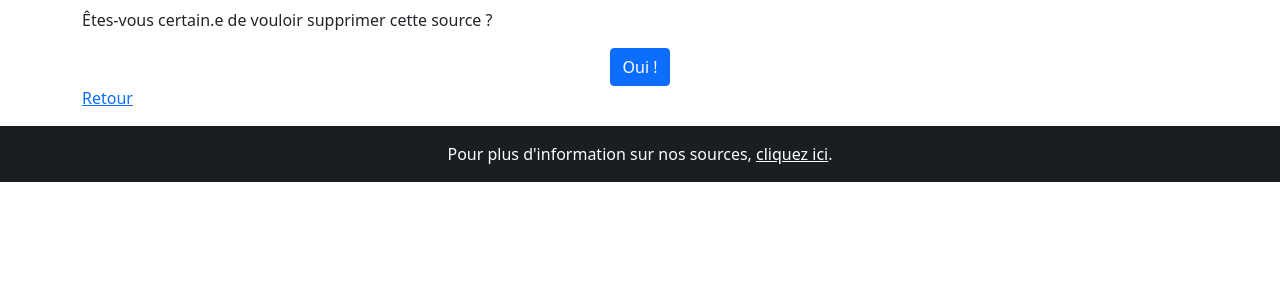
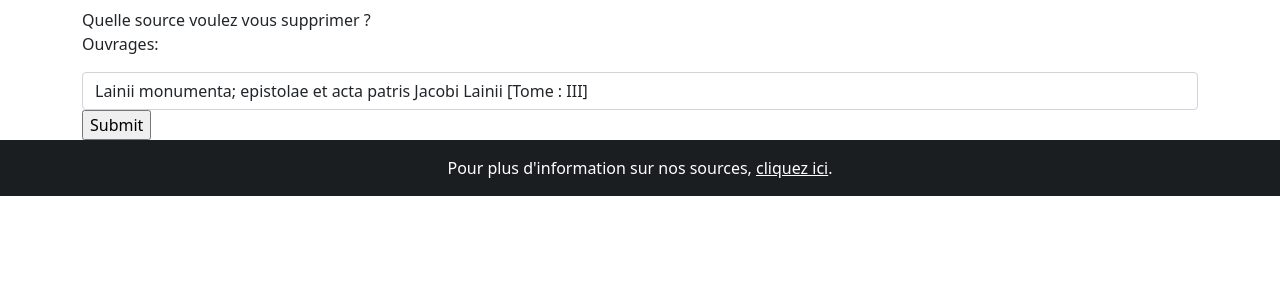
Before and after one commit to D0riane/correspondance_Lainez, a Flask app: page /lettres/1/supprimer_source in a window 1280 px wide. Shown: the part 150-450 px from the top of the page. Run offline with Flask 2, Linux system fonts and the light colour scheme; a user stored in the database is signed in; data comes from the database, SQL or seed files in the repository; some libraries are stand-ins or nearby versions.

Commit message:
Supprimer une source

```diff
--- a/correspondance/templates/pages/source_suppression.html
+++ b/correspondance/templates/pages/source_suppression.html
@@ -9,19 +9,26 @@
 </header>
 
 	<div>
-		{% if lettre %}
-	   <p>Êtes-vous certain.e de vouloir supprimer cette source ?</p>
-		<form method="POST" action="{{url_for('supprimer_source',
-		 lettre_id = lettre.lettre_id, publication_id = publication_id.publication_id)}}" style="text-align:center">
-			<div>
-				<button type="submit" class="btn btn-primary" name="publication_id" value="{{publication_id}}">Oui !</button>
-			</div>
+		{% if lettre.lettre_volume %}
 
- 		</form>
+		Quelle source voulez vous supprimer ?
 
+		<form method="POST" action="{{url_for('supprimer_source', lettre_id=lettre.lettre_id)}}" class="">
+    	<div>
+        <p>Ouvrages:</p>
+        <select name="publication_id" class="form-control">
+            {% for publication in lettre.lettre_volume %}
+            <option value="{{publication.publication_id}}">
+				{{publication.publication_titre}} [Tome : {{publication.publication_volume}}]
+			</option>
+            {% endfor %}
+        </select>
+        <input type="submit" name="publication_id">
 
-		 <p><a href="{{url_for('unique_lettre', lettre_id = lettre.lettre_id)}}">Retour</a></p>
-		{% endif %}
+        </div>
+	</form>
+	{% endif %}
 
 	</div>
+
 {% endblock %}
```
Also changed, not shown: correspondance/templates/pages/lettre.html (+16 -10 lines).
